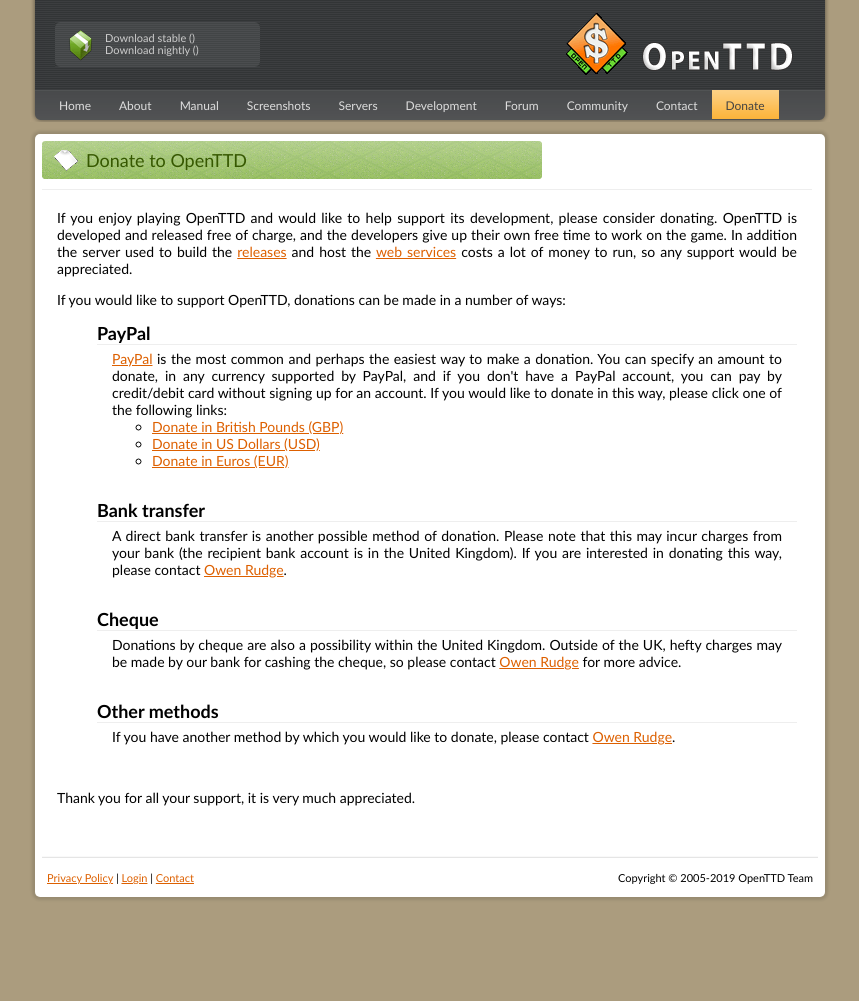
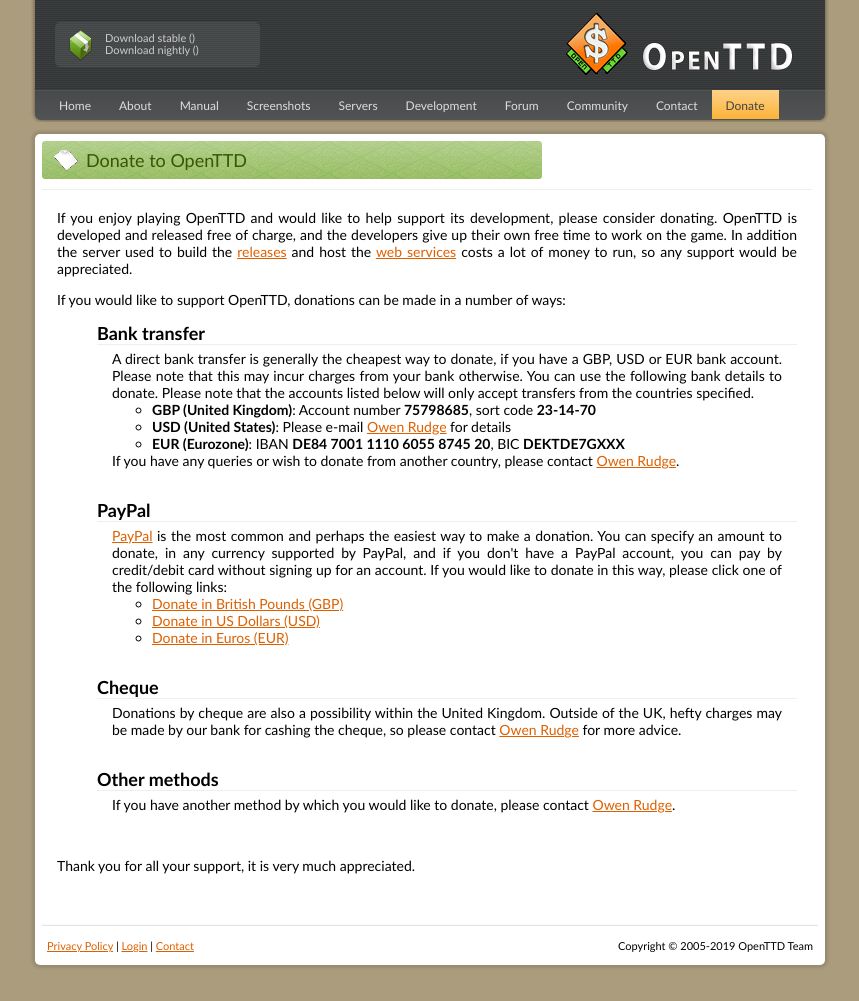
Before and after one commit to OpenTTD/website, a Jekyll site: the page built from pages/donate.html, in a window 1280 px wide. Shown: the whole page, without its empty margins (210-1069 px from the left). Built offline with Jekyll 4.4.1, drawn with Linux system fonts in a browser that asks for light colours; before the commit the page ends 933 px from its top, so only the background shows below that.

Commit message:
Update: New bank details for donations

```diff
--- a/pages/donate.html
+++ b/pages/donate.html
@@ -16,6 +16,16 @@
             <p>If you would like to support OpenTTD, donations can be made in a number of ways:</p>
             <ul class="section-list">
                 <li>
+                    <div class="header">Bank transfer</div>
+                    <div class="content">A direct bank transfer is generally the cheapest way to donate, if you have a GBP, USD or EUR bank account. Please note that this may incur charges from your bank otherwise. You can use the following bank details to donate. Please note that the accounts listed below will only accept transfers from the countries specified.
+                        <ul>
+                            <li><b>GBP (United Kingdom)</b>: Account number <b>75798685</b>, sort code <b>23-14-70</b></li>
+                            <li><b>USD (United States)</b>: Please e-mail <a href="mailto:orudge@openttd.org">Owen Rudge</a> for details</li>
+                            <li><b>EUR (Eurozone)</b>: IBAN <b>DE84 7001 1110 6055 8745 20</b>, BIC <b>DEKTDE7GXXX</b></li>
+                        </ul>
+                        If you have any queries or wish to donate from another country, please contact <a href="mailto:orudge@openttd.org">Owen Rudge</a>.</div>
+                </li>
+                <li>
                     <div class="header">PayPal</div>
                     <div class="content">
                         <a href="https://www.paypal.com/">PayPal</a> is the most common and perhaps the easiest way to make a donation. You can specify an amount to donate, in any currency supported by PayPal, and if you don't have a PayPal account, you can pay by credit/debit card without signing up for an account. If you would like to donate in this way, please click one of the following links:
@@ -25,10 +35,6 @@
                             <li><a href="https://www.paypal.com/cgi-bin/webscr?cmd=_xclick&amp;business=owen%40owenrudge%2enet&amp;item_name=OpenTTD&amp;no_shipping=0&amp;no_note=1&amp;tax=0&amp;currency_code=EUR&amp;bn=PP%2dDonationsBF&amp;charset=UTF%2d8">Donate in Euros (EUR)</a></li>
                         </ul>
                     </div>
-                </li>
-                <li>
-                    <div class="header">Bank transfer</div>
-                    <div class="content">A direct bank transfer is another possible method of donation. Please note that this may incur charges from your bank (the recipient bank account is in the United Kingdom). If you are interested in donating this way, please contact <a href="mailto:orudge@openttd.org">Owen Rudge</a>.</div>
                 </li>
                 <li>
                     <div class="header">Cheque</div>
```
